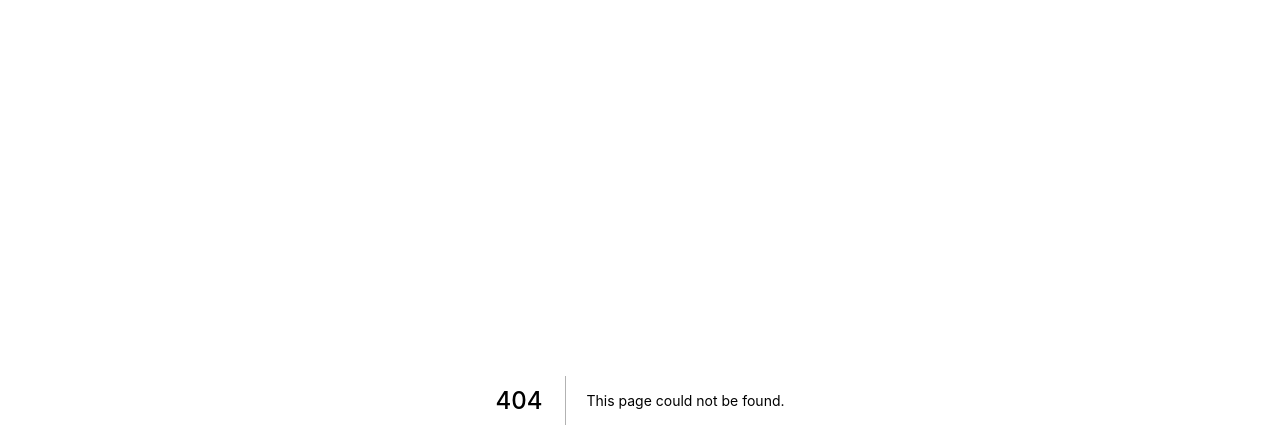
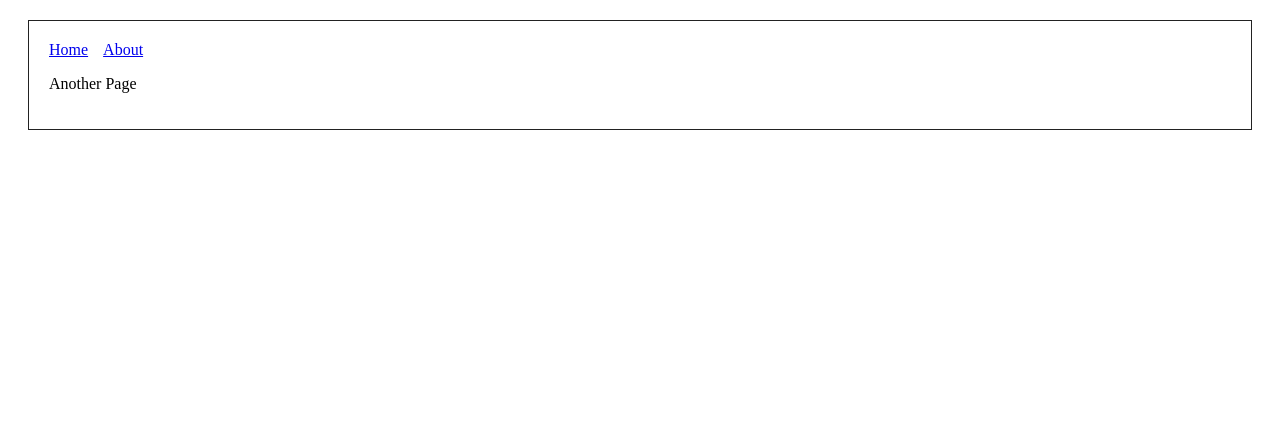
Before and after one commit to joe83/super-next-js, a Next.js app: page /another in a window 1280 px wide. Before the commit this address had no page. Shown: the top 448 px of the page. Built offline with nearby package versions, Linux system fonts and the light colour scheme.

Commit message:
add another page test

```diff
--- /dev/null
+++ b/pages/another.js
@@ -0,0 +1,9 @@
+import SuperLayout from '../components/SuperLayout'
+
+const Another = () => (
+  <SuperLayout>
+    <p>Another Page</p>
+  </SuperLayout>
+)
+
+export default Another
```
